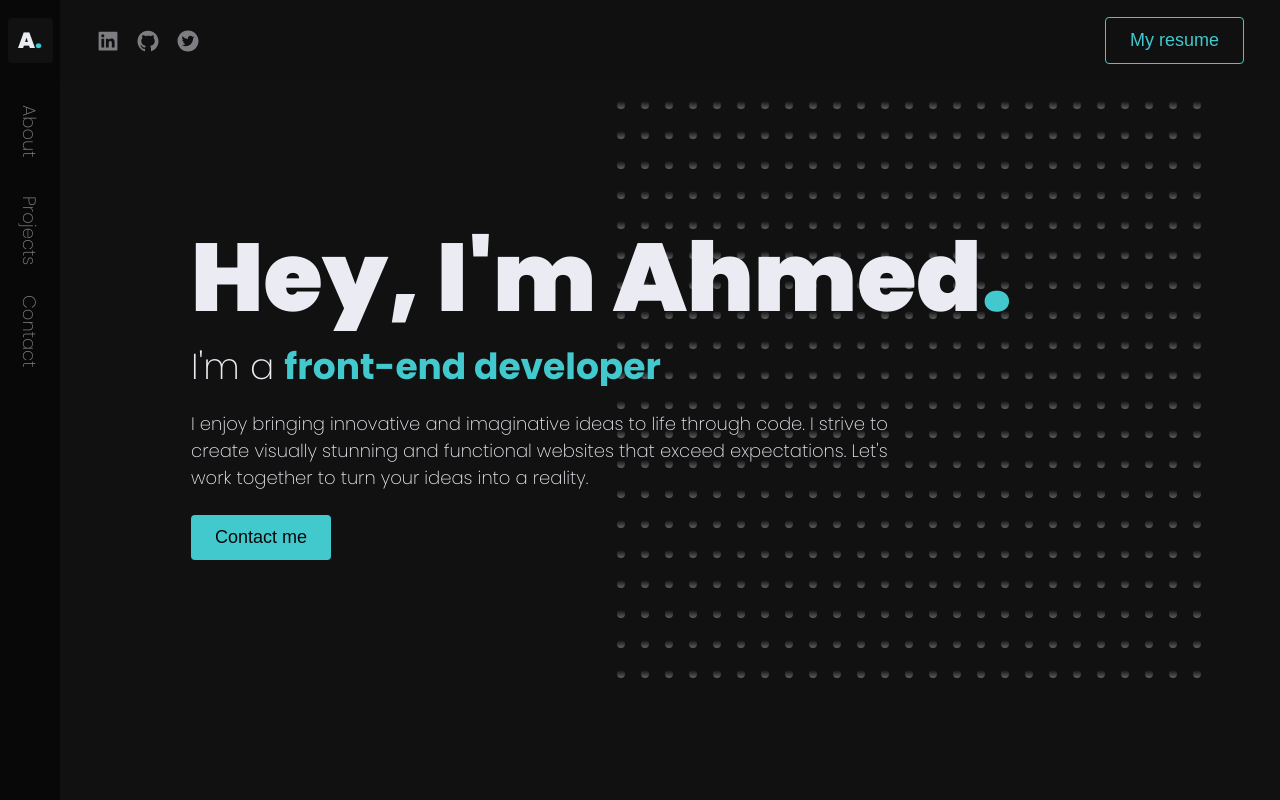
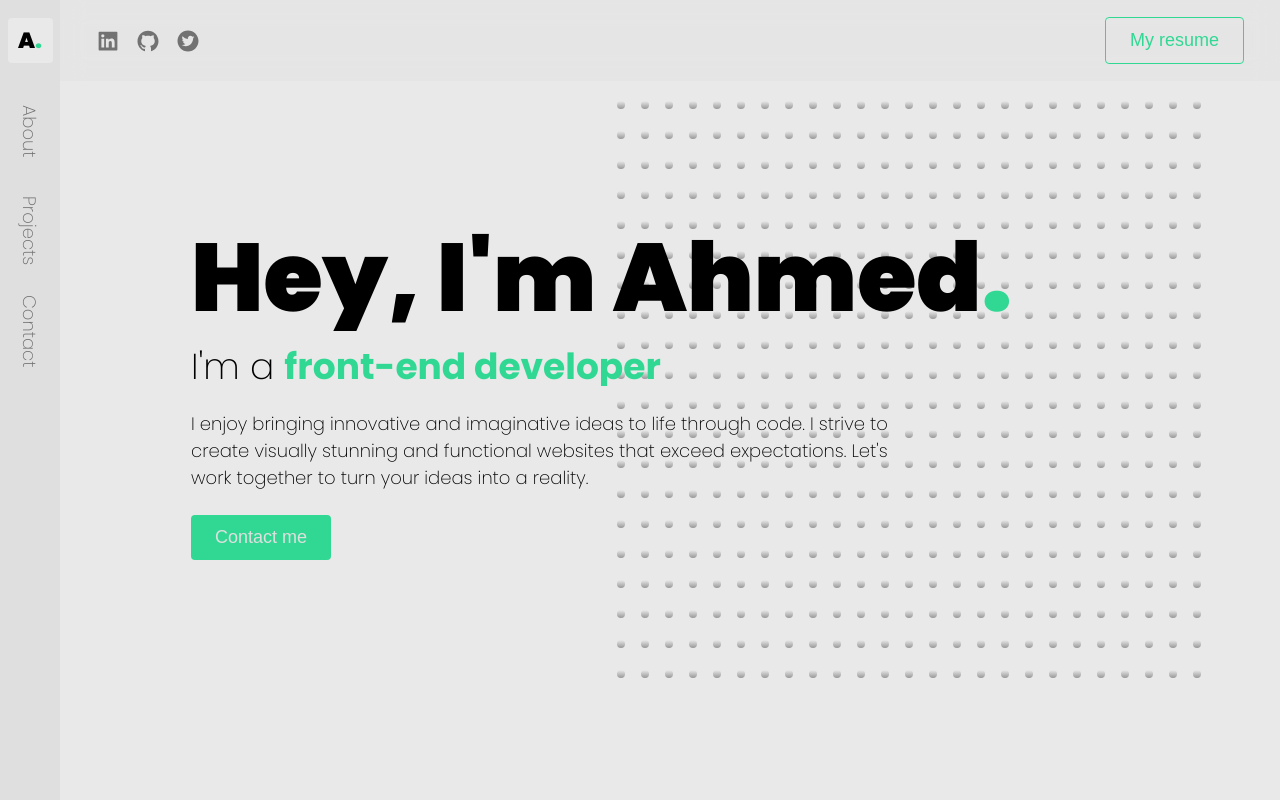
Before and after one commit to ahmediblao1/portfolio, a Next.js app: page / in a window 1280 px wide. Shown: the top 800 px of the page. Built offline with nearby package versions, Linux system fonts and the light colour scheme.

Commit message:
Update globals.css

```diff
--- a/styles/globals.css
+++ b/styles/globals.css
@@ -13,13 +13,13 @@
   --brand: rgb(65, 201, 206);
 
 
-  /* --background: rgb(233, 233, 233);
+  --background: rgb(233, 233, 233);
   --bg-opaque: rgba(219, 219, 219, 0.25);
   --background-light: rgb(224, 224, 224);
   --background-dark: rgb(223, 223, 223);
 
   --text: rgb(0, 0, 0);
-  --brand: rgb(49, 216, 147); */
+  --brand: rgb(49, 216, 147);
 
 
 /*   --background: rgb(255, 255, 255);
```
